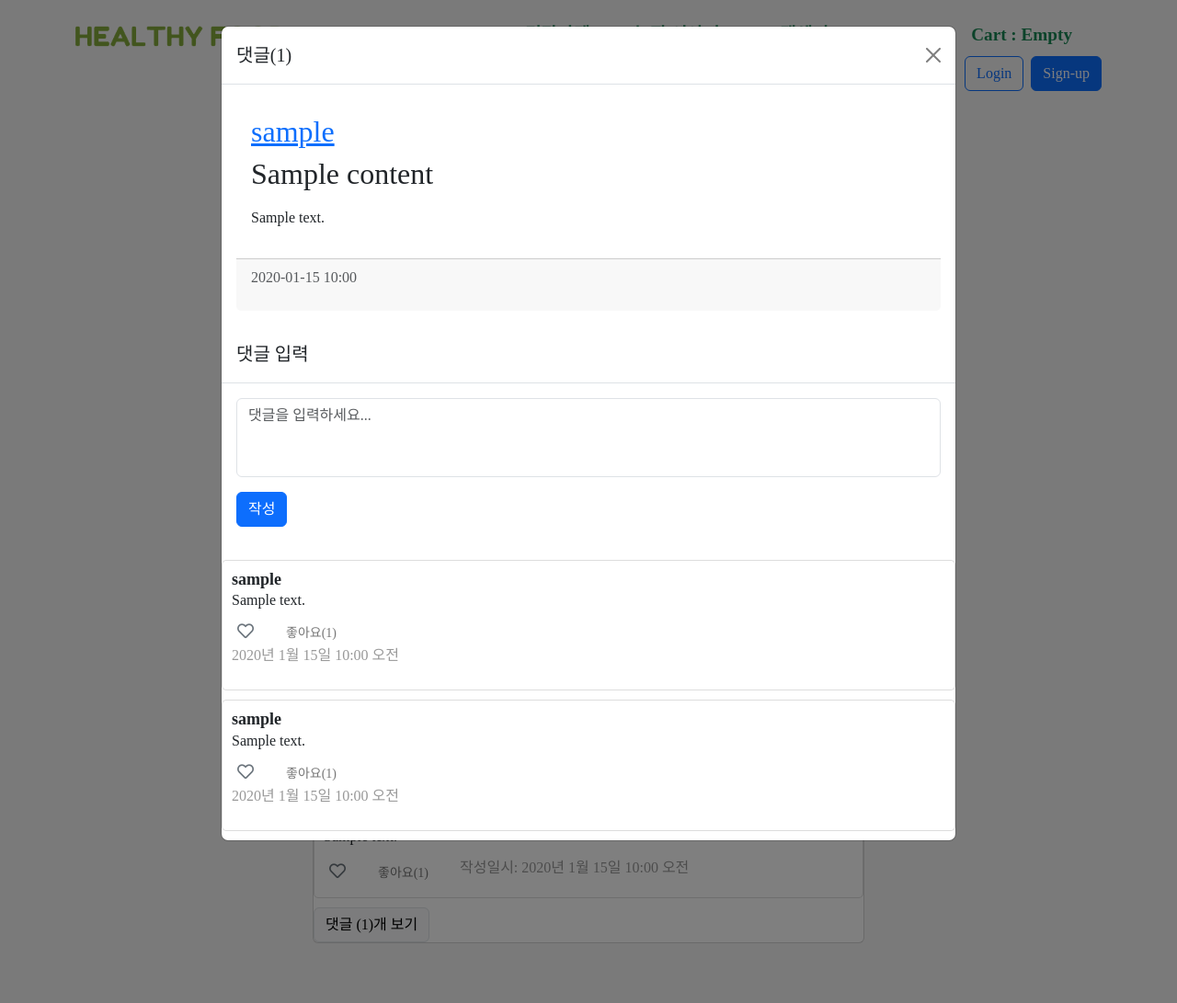
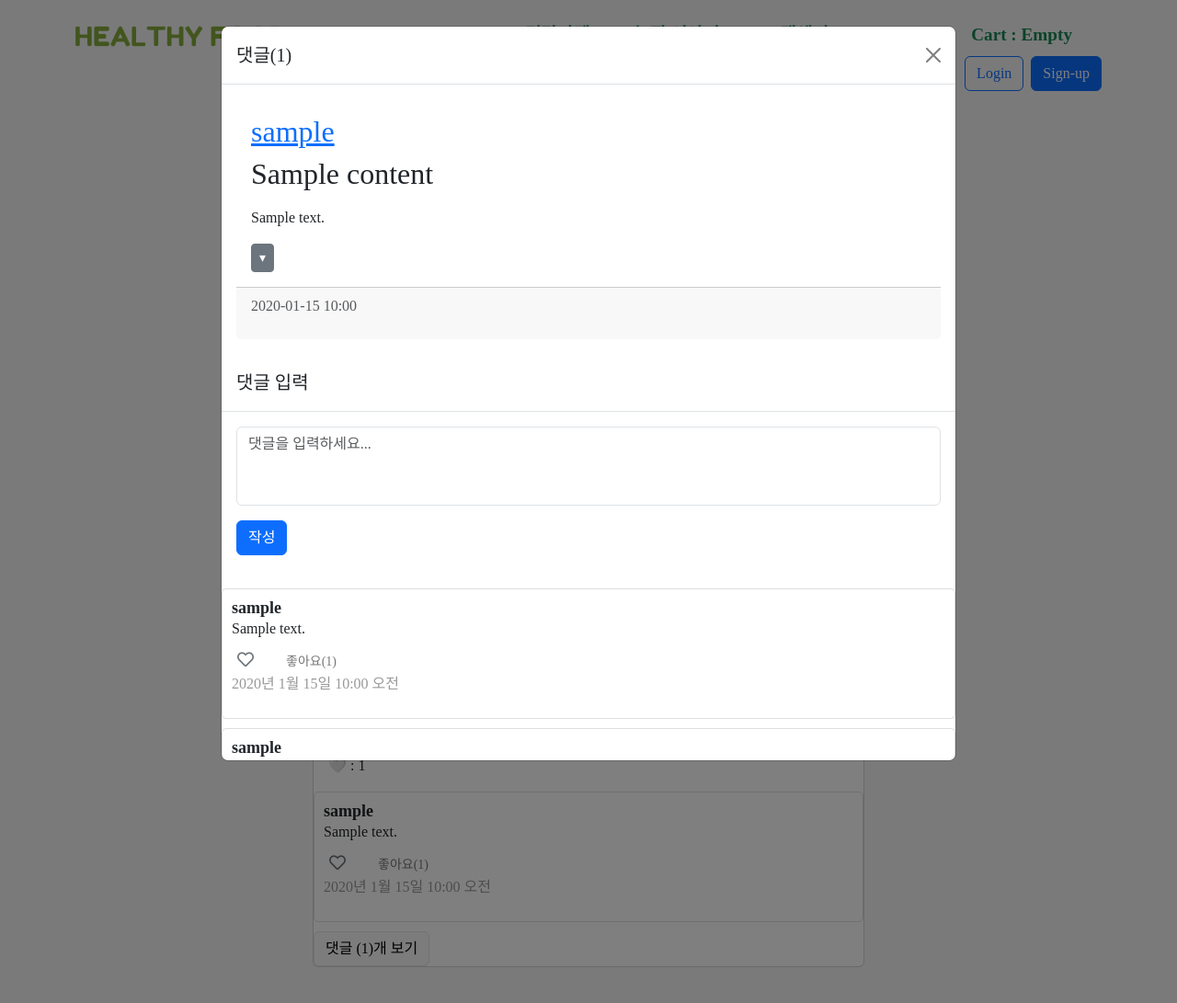
Before and after one commit to yangchanghun/healthy-food, a Django app: template feed/templates/feed/post_detail.html in a window 1280 px wide, after a click that opens the changed part. Shown: the top 1091 px of the page at 92% size. Run offline with Django 5.2, Linux system fonts and the light colour scheme; tables that the repository leaves empty hold one stand-in row (values such as "Sample post"); the template is opened without the code that fills it: values that come from a table or form of the project are taken from there, most other values are stand-ins (such as "Sample title", 1, 10 or a date in 2020); grey boxes marked "Sample" are stand-in pictures; some libraries are stand-ins or nearby versions; some web fonts are replaced.

Commit message:
모달창 게시물 글 3줄 이상 더보기, 모달창  스크롤추가

```diff
--- a/feed/templates/feed/post_detail.html
+++ b/feed/templates/feed/post_detail.html
@@ -4,12 +4,44 @@
 <link rel="stylesheet" href="https://cdnjs.cloudflare.com/ajax/libs/font-awesome/5.15.4/css/all.min.css">
 
 <style>
+  /* ------------------------------- */
+.expand-button {
+  display: inline-block; /* 더보기 버튼을 표시하는 스타일 */
+}
+
+.collapse-button {
+  display: none; /* 접기 버튼을 숨기는 스타일 */
+}
+/* 스크롤 바 루트처럼 안보이게 하기 위해서 */
+.modal-content::-webkit-scrollbar {
+  display: none; /* WebKit 브라우저(예: Chrome, Safari)의 스크롤바를 숨김 */
+}
+/* 모달창 수정삭제 위치 이상하게 되서 위치 조정 */
+/* 수정 삭제 아이콘 및 드롭다운 메뉴 위치 조정 */
+.modal-content .edit-delete-icon {
+    position: absolute;
+    top: 10px;
+    right: 10px;
+    z-index: 9999; /* 다른 내용 위에 표시되도록 설정 */
+}
+
+.modal-content .dropdown-menu {
+    min-width: auto; /* 드롭다운 메뉴의 최소 너비를 자동으로 조정 */
+    right: 0; /* 아이콘 오른쪽에 정렬 */
+    left: auto;
+    top: 30px; /* 수정 삭제 아이콘 아래에 표시되도록 조정 */
+}
+
+/* 드롭다운 아이템의 아이콘과 텍스트 사이의 여백을 조정 */
+.modal-content .dropdown-menu .dropdown-item i {
+    margin-right: 5px;
+}
 /* 게시물 내용이 3줄 이상인 경우에만 더보기/접기 버튼 표시 */
 .post-body.collapsed {
   max-height: 60px; /* 최대 높이 설정 */
   overflow: hidden; /* 초과 내용 숨김 */
 }
-  /* ------------------ */
+/* ------------------------------------------------------ */
   #comment-text {
     resize: none;
 }
@@ -227,8 +259,8 @@
 
       <!-- ----------------- 모달 사용하여 위젯 생성------------------------------  -->
       <div class="modal fade" id="commentWidgetModal" tabindex="-1" aria-labelledby="commentWidgetModalLabel" aria-hidden="true">
-        <div class="modal-dialog modal-lg">
-          <div class="modal-content">
+        <div class="modal-dialog" style="max-width: 800px;" > <!-- 모달창 크기-->
+          <div class="modal-content " style="max-height: 800px; overflow-y: auto;" > <!-- 모달창 스크롤 -->
             <div class="modal-header">
               <h5 class="modal-title" id="commentWidgetModalLabel">댓글({{comments_count}})</h5>
               <button type="button" class="btn-close" data-bs-dismiss="modal" aria-label="Close"></button>
@@ -238,10 +270,10 @@
                     <h2><a href="{% url 'feed:view_user' post.user.id %}">{{ post.user.username }}</a></h2>
                     <h2>{{ post.title }}</h2>
                     <p class="mt-3 post-body collapsed">{{ post.body_text }}</p>
-                    <!-- 게시물 내용의 더보기 버튼 -->
-                    <button class="btn btn-sm btn-secondary expand-button">더보기</button>
-                    <!-- 게시물 내용의 접기 버튼(초기에는 숨겨둠) -->
-                    <button class="btn btn-sm btn-secondary collapse-button" style="display: none;">접기</button>
+                    <!-- 게시물 내용의 더보기 버튼 (아이콘: ▾) -->
+                    <button class="btn btn-sm btn-secondary expand-button">&#x25BE;</button>
+                    <!-- 게시물 내용의 접기 버튼 (초기에는 숨겨둠, 아이콘: ▴) -->
+                    <button class="btn btn-sm btn-secondary collapse-button" style="display: none;">&#x25B4;</button>
 
 
                     {% if post.content_type == 'review' and post.product %}
@@ -400,12 +432,39 @@
 
       <!-- 게시글 댓글에서 좋아요가 많은 댓글만 표시 -->
   {% if most_liked_comment %}
+  <!-- 최고 좋아요를 받은 댓글 -->
   <div class="comment-container">
-          <!-- 최고 좋아요를 받은 댓글 표시 -->
-          <div class="comment-header">
+      <div class="comment-header d-flex justify-content-between align-items-center">
+          <div>
               <h6>{{ most_liked_comment.user.username }}</h6>
-              <div class="comment-actions row justify-content-between align-items-center">
+              <p>{{ most_liked_comment.comment_text }}</p>
+              <div class="row align-items-center">
                   <div class="col-auto">
+                      <button class="like-btn btn-primary" data-comment-id="{{ most_liked_comment.pk }}">
+                          {% if request.user.is_authenticated %}
+                              {% if request.user in most_liked_comment.likes.all %}
+                                  <i class="fas fa-heart text-danger"></i> <!-- 좋아요를 누른 경우 -->
+                              {% else %}
+                                  <i class="far fa-heart text-secondary"></i> <!-- 좋아요를 누르지 않은 경우 -->
+                              {% endif %}
+                          {% else %}
+                              <i class="far fa-heart text-secondary"></i> <!-- 로그인하지 않은 경우 -->
+                          {% endif %}
+                      </button>
+                  </div>
+                  <div class="col-auto">
+                      <span class="like-count">좋아요({{ most_liked_comment.likes.count }})</span> <!-- 좋아요 개수 표시 -->
+                  </div>
+              </div>
+              <div class="comment-date">
+                  <p>{{ most_liked_comment.created_at }}
+                      {% if most_liked_comment.created_at != most_liked_comment.updated_at %}
+                          (수정됨)
+                      {% endif %}
+                  </p>
+              </div>
+          </div>
+          <div class="comment-actions">
             {% if request.user == most_liked_comment.user or request.user.is_staff %}
               <div class="dropdown">
                   <button class="btn btn-link dropdown-toggle-1 p-0 edit-delete-icon" type="button" id="dropdownMenuButton{{ most_liked_comment.pk }}" data-toggle="dropdown" aria-haspopup="true" aria-expanded="false">
@@ -426,38 +485,13 @@
             {% endif %}
           </div>
       </div>
-          </div>
-          <p>{{ most_liked_comment.comment_text }}</p>
-          <!-- 좋아요 버튼 -->
-          <div class="row align-items-center">
-              <div class="col-auto">
-                  <button class="like-btn btn-primary" data-comment-id="{{ most_liked_comment.pk }}">
-                      {% if request.user.is_authenticated %}
-                      {% if request.user in most_liked_comment.likes.all %}
-                      <i class="fas fa-heart text-danger"></i> <!-- 좋아요를 누른 경우 -->
-                      {% else %}
-                      <i class="far fa-heart text-secondary"></i> <!-- 좋아요를 누르지 않은 경우 -->
-                      {% endif %}
-                      {% else %}
-                      <i class="far fa-heart text-secondary"></i> <!-- 로그인하지 않은 경우 -->
-                      {% endif %}
-                  </button>
-              </div>
-              <div class="col-auto">
-                  <span class="like-count">좋아요({{ most_liked_comment.likes.count }})</span> <!-- 좋아요 개수 표시 -->
-              </div>
-              <div class="col-auto">
-                  <p class="comment-date">작성일시: {{ most_liked_comment.created_at }}</p>
-                  {% if most_liked_comment.created_at != most_liked_comment.updated_at %}
-                  <p class="comment-date">(수정됨)</p>
-                  {% endif %}
-              </div>
-          </div>
+
   </div>
   {% else %}
   <!-- 댓글이 없을 때 표시 -->
   <p>댓글이 없습니다.</p>
   {% endif %}
+
 
 
       <!-- 더보기 버튼 -->
@@ -550,38 +584,59 @@ document.addEventListener("DOMContentLoaded", function(){
     });
   });
 </script>
-
+<!-- 게시물 3중이상 더보기/접기 -->
 <script>
   document.addEventListener('DOMContentLoaded', function() {
+      // 게시글 내용 요소
+      var postBody = document.querySelector('.post-body');
+      // 게시글 내용의 높이
+      var postBodyHeight = postBody.clientHeight;
+      // 기본 최대 높이 (3줄로 설정)
+      var maxHeight = 60;
+
+      // 게시글 내용이 최대 높이보다 클 경우 더보기 버튼 표시
+      if (postBodyHeight > maxHeight) {
+          // 최대 높이 설정
+          postBody.style.maxHeight = maxHeight + 'px';
+          // 더보기 버튼 표시
+          document.querySelector('.expand-button').style.display = 'block';
+      }
+
       // 더보기/접기 버튼 클릭 이벤트 처리
-      document.querySelectorAll('.expand-button, .collapse-button').forEach(function(button) {
-          button.addEventListener('click', function() {
-              var postBody = this.closest('.card-body').querySelector('.post-body');
-              postBody.classList.toggle('collapsed');
-              postBody.classList.toggle('expand');
-              // 더보기 버튼과 접기 버튼 표시/숨김 처리
-              this.closest('.card-body').querySelector('.expand-button').style.display = postBody.classList.contains('collapsed') ? 'inline-block' : 'none';
-              this.closest('.card-body').querySelector('.collapse-button').style.display = postBody.classList.contains('expand') ? 'inline-block' : 'none';
+      var expandButton = document.querySelector('.expand-button');
+      var collapseButton = document.querySelector('.collapse-button');
+
+      expandButton.addEventListener('click', function() {
+          // 최대 높이 해제
+          postBody.style.maxHeight = 'none';
+          // 더보기 버튼 아이콘 변경
+          expandButton.innerHTML = '&#x25B4;'; // ▴ 아이콘
+          // 더보기 버튼 숨김
+          expandButton.style.display = 'none';
+          // 접기 버튼 표시
+          collapseButton.style.display = 'block';
+      });
+
+      collapseButton.addEventListener('click', function() {
+          // 최대 높이 재설정
+          postBody.style.maxHeight = maxHeight + 'px';
+          // 더보기 버튼 아이콘 변경
+          expandButton.innerHTML = '&#x25BE;'; // ▾ 아이콘
+          // 접기 버튼 숨김
+          collapseButton.style.display = 'none';
+          // 더보기 버튼 표시
+          expandButton.style.display = 'block';
       });
   });
+</script>
 
-      // 각 게시물 내용의 높이를 확인하여 더보기/접기 버튼을 자동으로 처리하는 함수 호출
-      autoTogglePostBody();
-  });
 
-  // 게시물 내용의 높이를 확인하여 더보기/접기 버튼을 자동으로 처리하는 함수 정의
-  function autoTogglePostBody() {
-      document.querySelectorAll('.card-body .post-body').forEach(function(postBody) {
-          // 게시물 내용의 높이를 확인하여 더보기/접기 버튼 자동 처리
-          if (postBody.clientHeight > 60) { // 게시물 내용의 높이가 3줄 이상인 경우
-              postBody.classList.add('collapsed'); // 접힌 상태로 설정
-              postBody.nextElementSibling.style.display = 'inline-block'; // 더보기 버튼 표시
-          } else {
-              postBody.nextElementSibling.style.display = 'none'; // 더보기 버튼 숨김
-          }
-      });
-  }
-</script>
+
+
+
+
+
+
 
     <!-- 수정,삭제 ...아이콘에 넣기 -->
 <script>
```
Also changed, not shown: feed/views.py (+10 -5 lines). Lines whose indentation alone changed are shown as unchanged.
